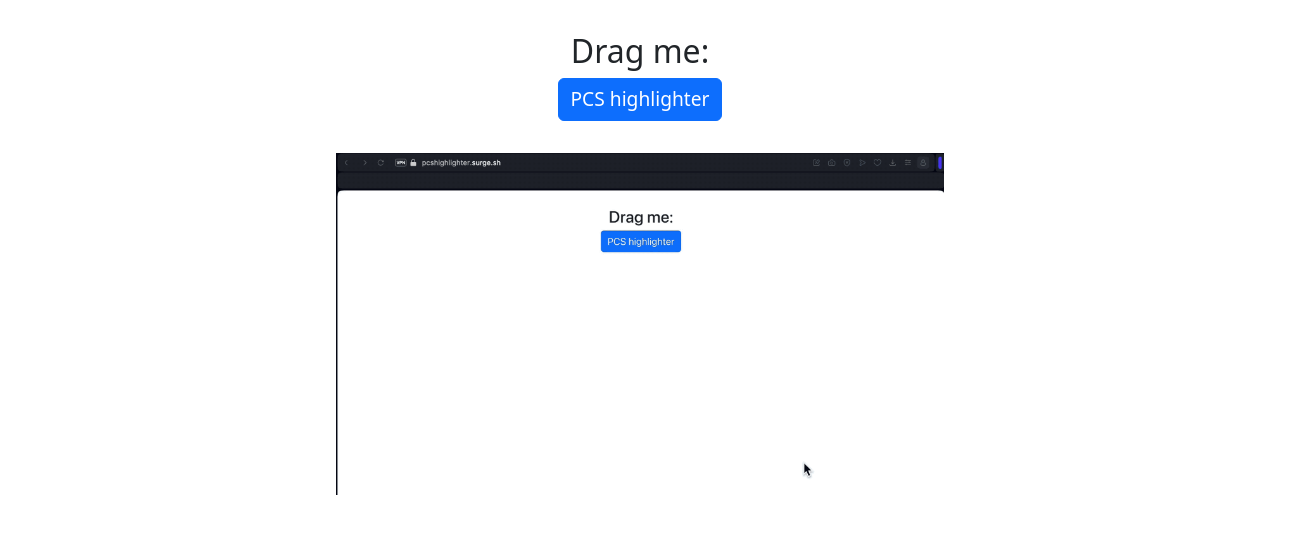
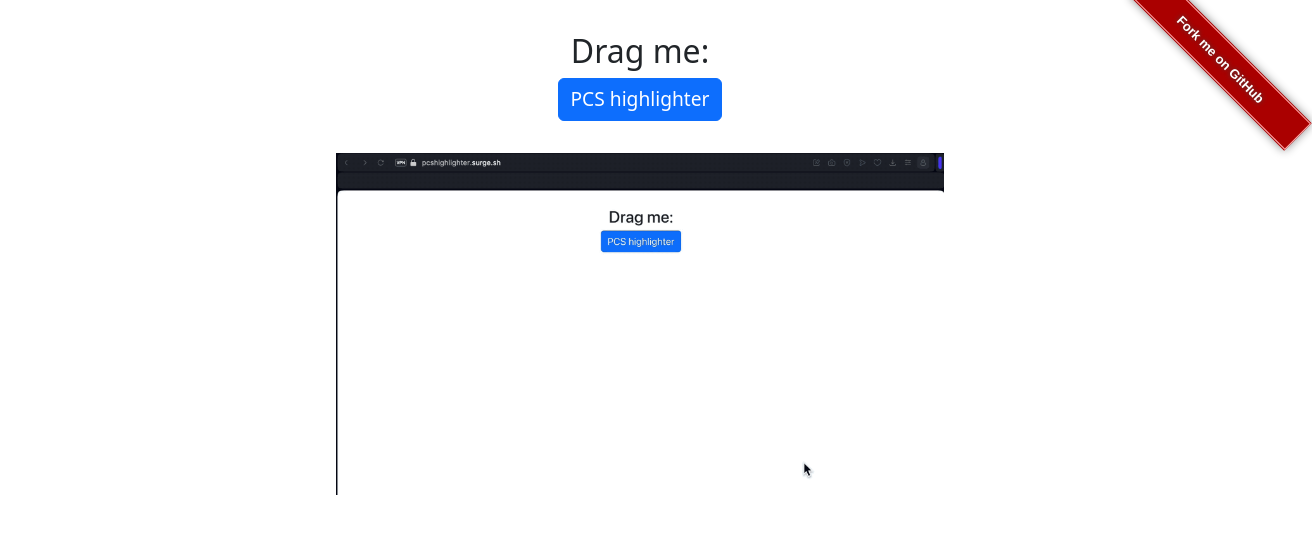
Before and after one commit to makelab-kaist/PCS-highlighter, a website built with Vite: page index.html in a window 1280 px wide. Shown: the whole page, 1312 px wide, since content can reach past the window. Built offline with nearby package versions, Linux system fonts and the light colour scheme.

Commit message:
Added ribbon

```diff
--- a/index.html
+++ b/index.html
@@ -17,7 +17,10 @@
     integrity="sha384-C6RzsynM9kWDrMNeT87bh95OGNyZPhcTNXj1NW7RuBCsyN/o0jlpcV8Qyq46cDfL"
     crossorigin="anonymous"></script>
 
-
+  <!-- https://codepen.io/fyodorio/pen/jQwEQx -->
+  <div class="ribbon">
+    <a href="https://github.com/makelab-kaist/PCS-highlighter">Fork me on GitHub</a>
+  </div>
 </body>
 
 </html>
--- a/style.css
+++ b/style.css
@@ -63,3 +63,31 @@
     background-color: #f9f9f9;
   }
 }
+
+.ribbon {
+  background-color: #a00;
+  overflow: hidden;
+  white-space: nowrap;
+  position: absolute;
+  right: -50px;
+  top: 40px;
+  -webkit-transform: rotate(45deg);
+  -moz-transform: rotate(45deg);
+  -ms-transform: rotate(45deg);
+  -o-transform: rotate(45deg);
+  transform: rotate(45deg);
+  -webkit-box-shadow: 0 0 10px #888;
+  -moz-box-shadow: 0 0 10px #888;
+  box-shadow: 0 0 10px #888;
+}
+.ribbon a {
+  border: 1px solid #faa;
+  color: #fff;
+  display: block;
+  font: bold 81.25% 'Helvetica Neue', Helvetica, Arial, sans-serif;
+  margin: 1px 0;
+  padding: 10px 50px;
+  text-align: center;
+  text-decoration: none;
+  text-shadow: 0 0 5px #444;
+}
```
